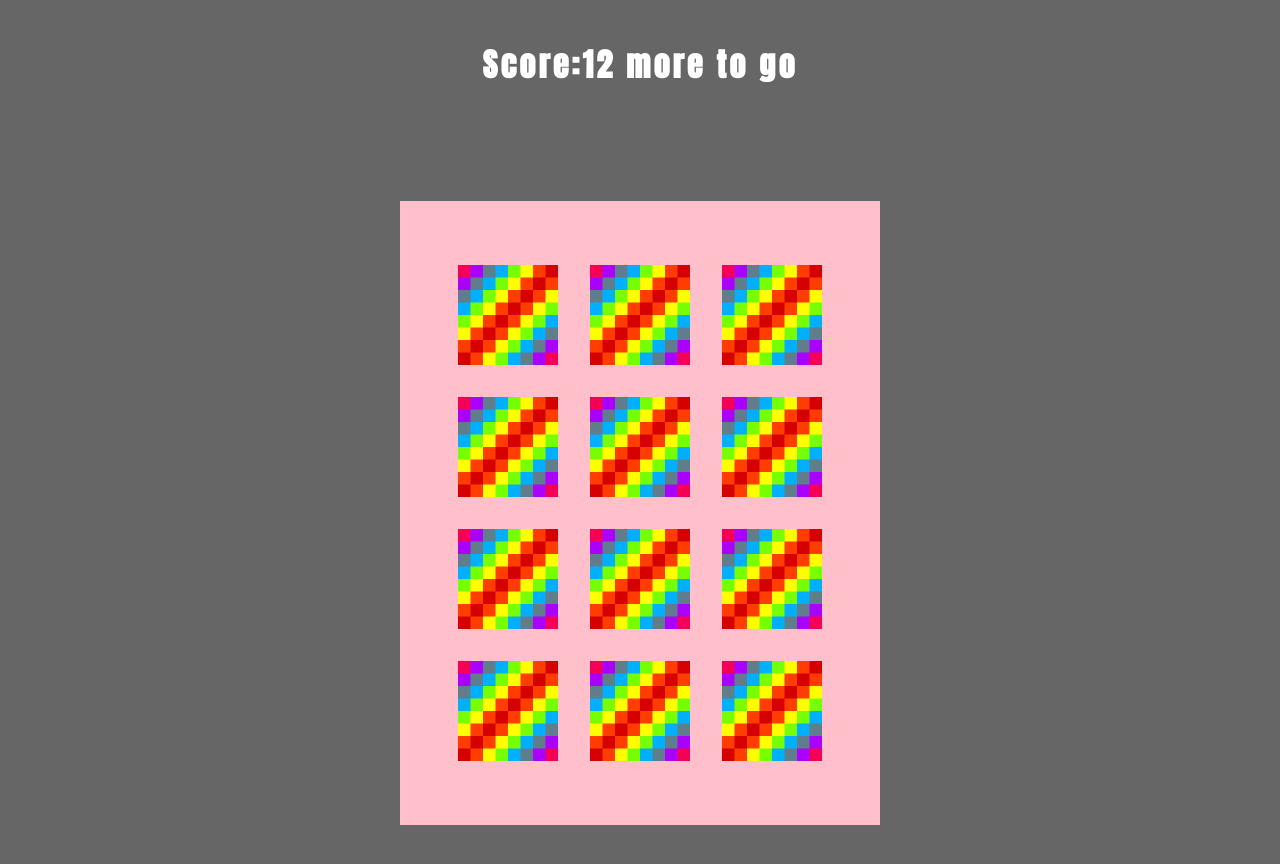
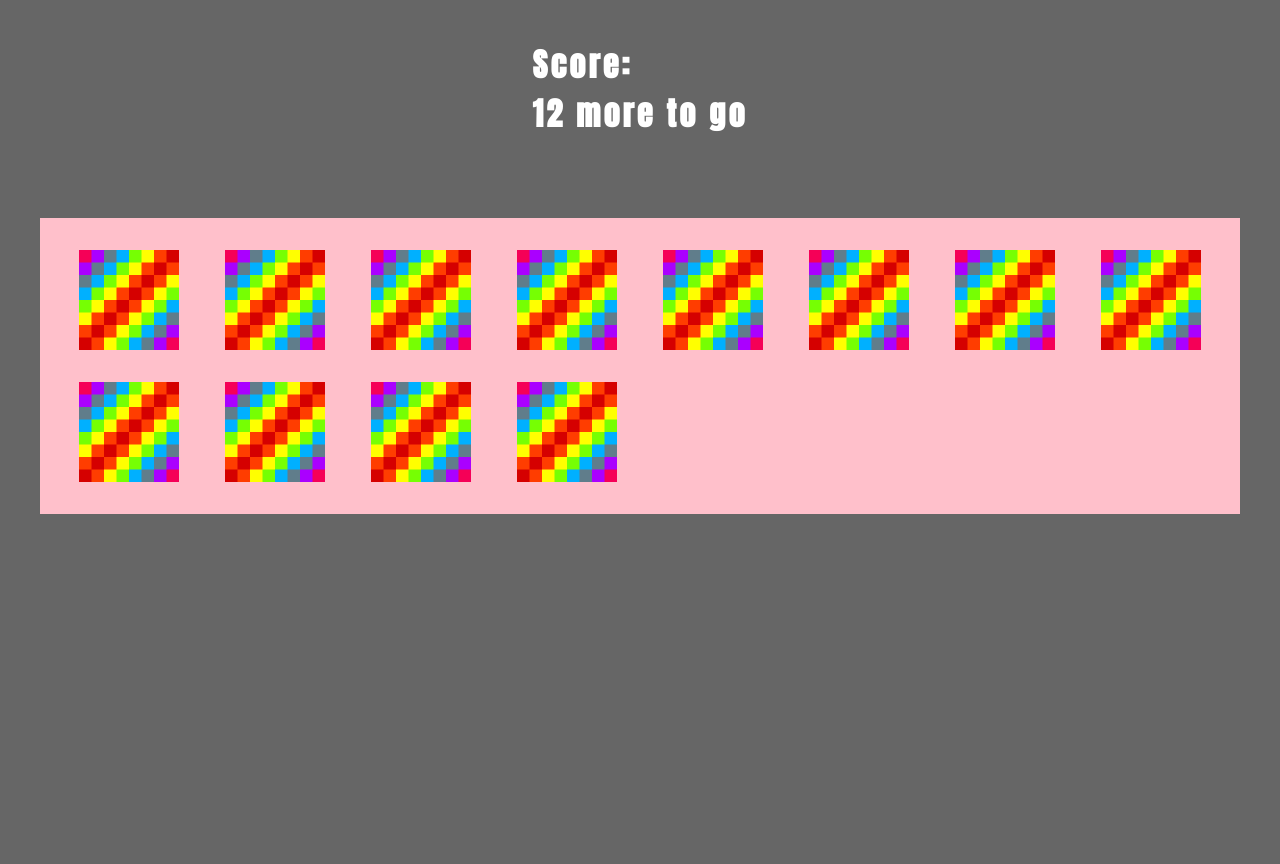
Before and after one commit to Jraykekreate/just-amemorygame, a plain HTML site: page index.html in a window 1280 px wide. After the commit the page ends 800 px from the top, so only its background shows below. Drawn offline with Linux system fonts and the light colour scheme.

Commit message:
memory game

```diff
--- a/app.js
+++ b/app.js
@@ -84,7 +84,7 @@ function flipCard(e) {
   selectedTiles.push(selectedCardName);
   selectedTileIds.push(picId);
   console.log(selectedTiles);
-  if (container.firstChild === "#text") {
+  if (container.children.length === 0) {
     score.innerText = "you win";
   }
   if (selectedTiles.length < 2 && selectedTileIds.length < 2) {
@@ -138,4 +138,11 @@ function confirmTiles() {
 function scoreIt() {
   i += 2;
   score.innerText = `${cardArray.length - i} more to go`;
+  if (score.innerText === `0 more to go`) {
+    container.style.display = "none";
+    score.innerText = "Congrats You've Won Refresh to replay";
+    document.body.style.display = "flex";
+    document.body.style.alignItems = "center";
+    document.body.style.justifyContent = "center";
+  }
 }
--- a/index.css
+++ b/index.css
@@ -1,28 +1,29 @@
 * {
   box-sizing: border-box;
 }
+
 body {
   background-color: #666;
+  padding: 0 2rem;
 }
+
 h1 {
   margin: 2rem auto;
   font-family: Anton;
   letter-spacing: 0.2rem;
-  font-sze: 4rem;
+  font-size: 2rem;
   color: white;
 }
+
 .container {
-  padding: 4rem;
+  padding: 2rem;
   display: grid;
-  grid-template-rows: repeat(4, 1fr);
-  grid-template-columns: repeat(3, 1fr);
-  width: 30rem;
-  align-content: center;
-  justify-content: center;
-  margin: 5rem auto;
+  grid-template-columns: repeat(auto-fill, minmax(100px, 1fr));
+  width: 80%vw;
+  margin: 3rem auto;
   background: pink;
   gap: 2rem;
-  pointer-events: none;
+  max-height: 80vh;
 }
 
 div {
--- a/index.html
+++ b/index.html
@@ -10,7 +10,7 @@
     <title>memory Gsme</title>
 </head>
 <body>
-    <div> <h1>Score:<span class="score"></span></h1></div>
+    <div> <h1>Score:<br><span class="score"></span></h1></div>
 
     <div class="container">
 
```
